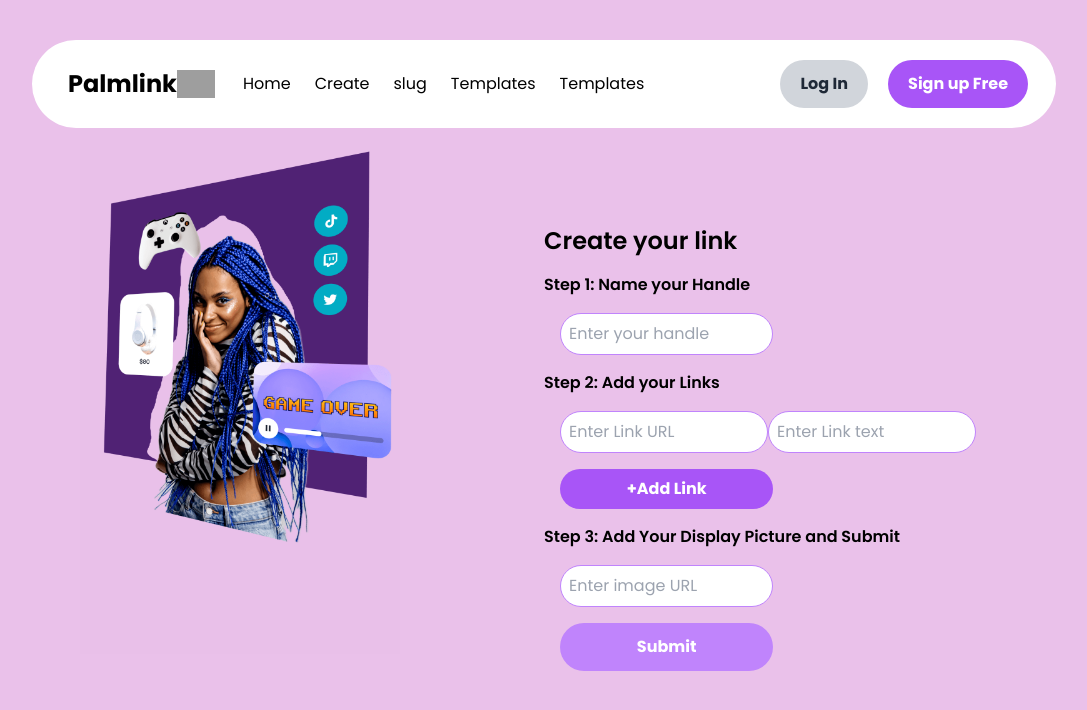
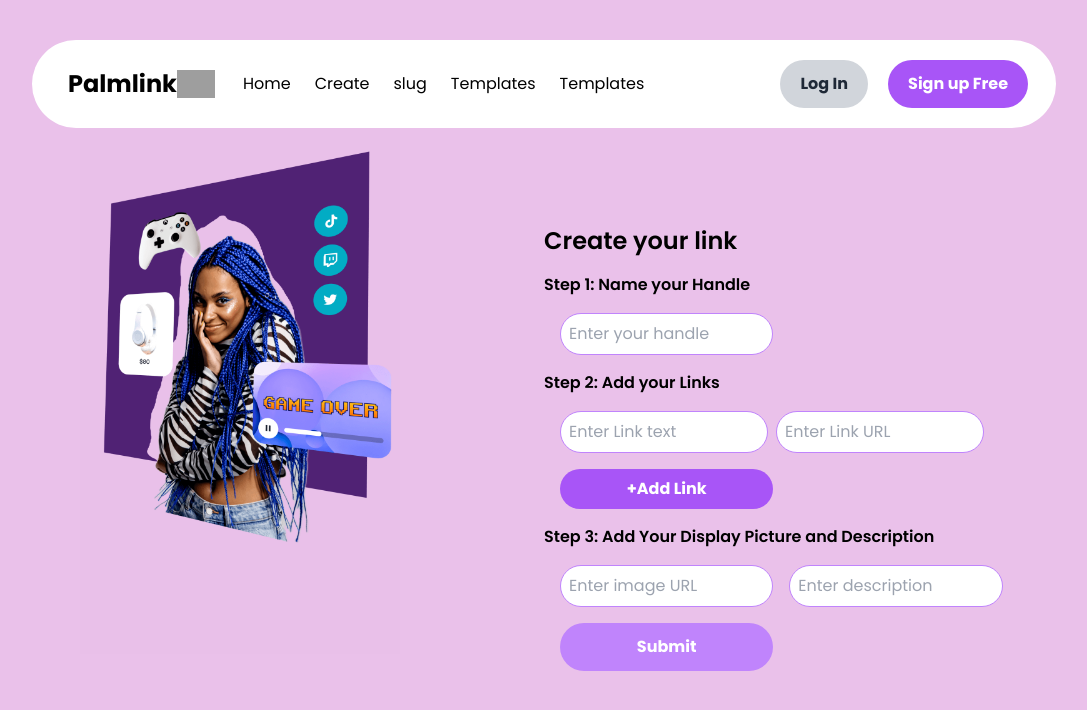
Before and after one commit to kumail-ahmad/myLink, a Next.js app: page /generate in a window 1280 px wide. Shown: the top 710 px of the page, without its empty margins (96-1183 px from the left). Built offline with nearby package versions, Linux system fonts and the light colour scheme; grey boxes are pictures that could not be loaded.

Commit message:
added data from mongodb

```diff
--- a/app/[handle]/page.js
+++ b/app/[handle]/page.js
@@ -10,6 +10,11 @@ export default async function Page({ params }) {
 
   // If the handle is alreay taken, you cannot create a palmlink with that handle
   const item = await collection.findOne({ handle: handle });
+
+if(!item){
+  return notFound()
+}
+
 
   const item2 = {
     _id: {
--- a/app/generate/page.js
+++ b/app/generate/page.js
@@ -7,8 +7,9 @@ import { useSearchParams } from "next/navigation";
 const Generate = () => {
   const searchParams = useSearchParams();
   const [links, setLinks] = useState([{ link: "", linktext: "" }]);
-  const [handle, setHandle] = useState(searchParams.get('handle') );
+  const [handle, setHandle] = useState(searchParams.get("handle"));
   const [pic, setPic] = useState("");
+  const [desc, setDesc] = useState("");
 
   const handleChange = (index, field, value) => {
     setLinks((initialLinks) => {
@@ -34,6 +35,7 @@ const Generate = () => {
       links,
       handle,
       pic,
+      desc,
     });
 
     console.log(raw);
@@ -54,6 +56,7 @@ const Generate = () => {
       setLinks([{ link: "", linktext: "" }]);
       setPic("");
       setHandle("");
+      setDesc("");
     } else {
       toast.error(result.message);
     }
@@ -81,18 +84,18 @@ const Generate = () => {
         {links.map((item, index) => (
           <div key={index} className="addlinks  ml-4">
             <input
+              className="border border-purple-400 rounded-full p-2 w-1/3 mr-2"
+              type="text"
+              placeholder="Enter Link text"
+              onChange={(e) => handleChange(index, "linktext", e.target.value)}
+              value={item.linktext}
+            />
+            <input
               className="border border-purple-400 rounded-full p-2 w-1/3"
               type="text"
               placeholder="Enter Link URL"
               onChange={(e) => handleChange(index, "link", e.target.value)}
               value={item.link || ""}
-            />
-            <input
-              className="border border-purple-400 rounded-full p-2 w-1/3 mr-2"
-              type="text"
-              placeholder="Enter Link text"
-              onChange={(e) => handleChange(index, "linktext", e.target.value)}
-              value={item.linktext}
             />
           </div>
         ))}
@@ -105,8 +108,9 @@ const Generate = () => {
         </button>
 
         <h1 className="font-semibold">
-          Step 3: Add Your Display Picture and Submit
+          Step 3: Add Your Display Picture and Description
         </h1>
+        <div className="img&desc">
           <input
             className="border border-purple-400 rounded-full p-2 ml-4 w-1/3"
             type="text"
@@ -114,7 +118,14 @@ const Generate = () => {
             onChange={(e) => setPic(e.target.value)}
             value={pic}
           />
-
+          <input
+            className="border border-purple-400 rounded-full p-2 ml-4 w-1/3"
+            type="text"
+            placeholder="Enter description"
+            onChange={(e) => setDesc(e.target.value)}
+            value={desc}
+          />
+        </div>
         <button
           disabled={pic === "" || handle === ""}
           className="disabled:bg-purple-400 bg-purple-500 hover:bg-purple-600 text-white font-bold py-3 px-5 rounded-full ml-4 w-1/3"
```
Lines whose indentation alone changed are shown as unchanged.
